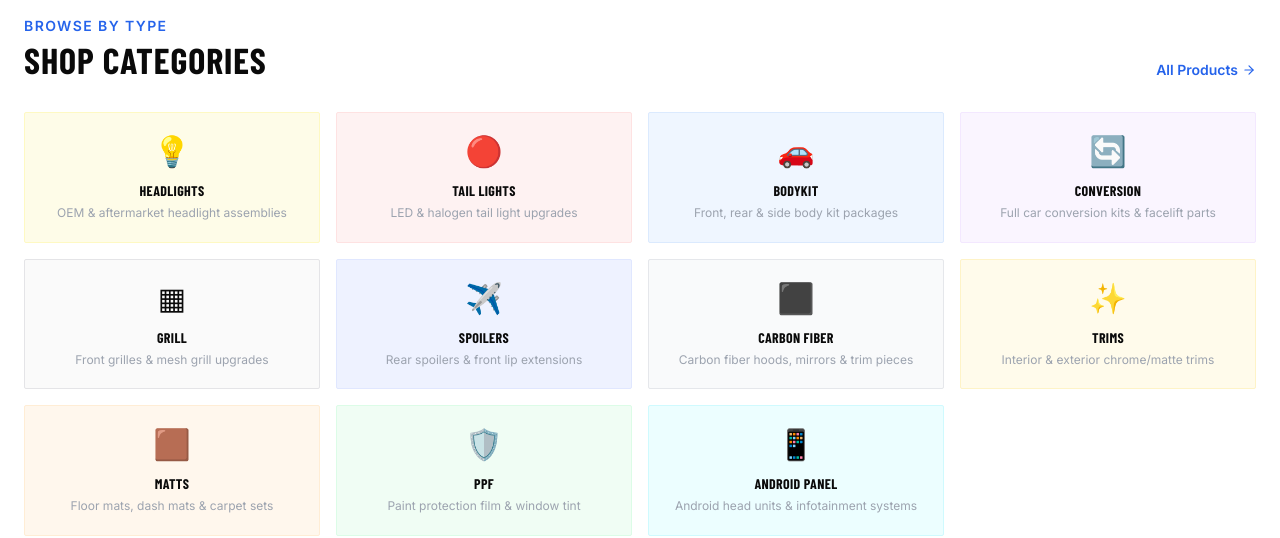
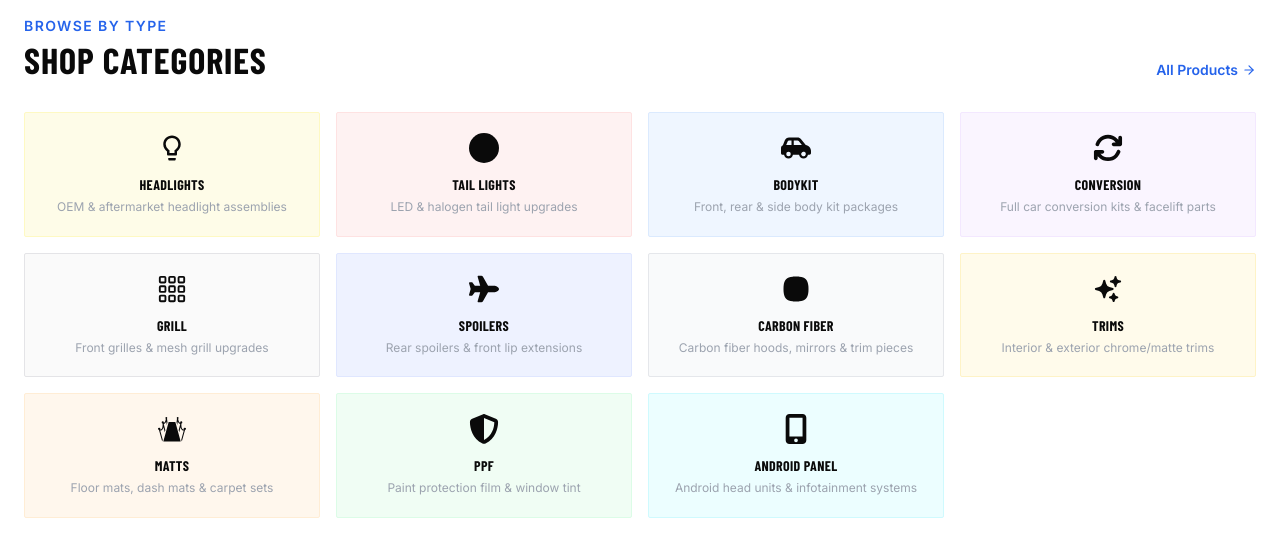
Before and after one commit to faizan216/sn-motors, a Next.js app: page / in a window 1280 px wide. Shown: the part 780-1318 px from the top of the page. Built offline with nearby package versions, Linux system fonts and the light colour scheme; no server answers; the database is empty; a web font is replaced by a local one.

Commit message:
Added react-icons

```diff
--- a/components/product/CategoryGrid.js
+++ b/components/product/CategoryGrid.js
@@ -1,17 +1,30 @@
 import Link from "next/link";
+import { GiRedCarpet } from "react-icons/gi";
+import {
+  FaCarSide,
+  FaArrowsRotate,
+  FaShieldHalved,
+  FaMobileScreenButton,
+  FaCircle,
+  FaPlane,
+} from "react-icons/fa6";
+import { HiSparkles } from "react-icons/hi2";
+import { BsGrid3X3Gap } from "react-icons/bs";
+import { TbSquareRoundedFilled } from "react-icons/tb";
+import { MdOutlineLightbulb } from "react-icons/md";
 
 const CATEGORIES = [
-  { name: "Headlights",    icon: "💡", desc: "OEM & aftermarket headlight assemblies",     color: "bg-yellow-50  border-yellow-100" },
-  { name: "Tail Lights",   icon: "🔴", desc: "LED & halogen tail light upgrades",           color: "bg-red-50     border-red-100"    },
-  { name: "Bodykit",       icon: "🚗", desc: "Front, rear & side body kit packages",        color: "bg-blue-50    border-blue-100"   },
-  { name: "Conversion",    icon: "🔄", desc: "Full car conversion kits & facelift parts",   color: "bg-purple-50  border-purple-100" },
-  { name: "Grill",         icon: "▦",  desc: "Front grilles & mesh grill upgrades",         color: "bg-zinc-50    border-zinc-200"   },
-  { name: "Spoilers",      icon: "✈️", desc: "Rear spoilers & front lip extensions",        color: "bg-indigo-50  border-indigo-100" },
-  { name: "Carbon Fiber",  icon: "⬛", desc: "Carbon fiber hoods, mirrors & trim pieces",   color: "bg-gray-50    border-gray-200"   },
-  { name: "Trims",         icon: "✨", desc: "Interior & exterior chrome/matte trims",      color: "bg-amber-50   border-amber-100"  },
-  { name: "Matts",         icon: "🟫", desc: "Floor mats, dash mats & carpet sets",         color: "bg-orange-50  border-orange-100" },
-  { name: "PPF",           icon: "🛡️", desc: "Paint protection film & window tint",         color: "bg-green-50   border-green-100"  },
-  { name: "Android Panel", icon: "📱", desc: "Android head units & infotainment systems",   color: "bg-cyan-50    border-cyan-100"   },
+  { name: "Headlights",    Icon: MdOutlineLightbulb,    desc: "OEM & aftermarket headlight assemblies",     color: "bg-yellow-50  border-yellow-100" },
+  { name: "Tail Lights",   Icon: FaCircle,              desc: "LED & halogen tail light upgrades",           color: "bg-red-50     border-red-100"    },
+  { name: "Bodykit",       Icon: FaCarSide,             desc: "Front, rear & side body kit packages",        color: "bg-blue-50    border-blue-100"   },
+  { name: "Conversion",    Icon: FaArrowsRotate,        desc: "Full car conversion kits & facelift parts",   color: "bg-purple-50  border-purple-100" },
+  { name: "Grill",         Icon: BsGrid3X3Gap,          desc: "Front grilles & mesh grill upgrades",         color: "bg-zinc-50    border-zinc-200"   },
+  { name: "Spoilers",      Icon: FaPlane,               desc: "Rear spoilers & front lip extensions",        color: "bg-indigo-50  border-indigo-100" },
+  { name: "Carbon Fiber",  Icon: TbSquareRoundedFilled, desc: "Carbon fiber hoods, mirrors & trim pieces",   color: "bg-gray-50    border-gray-200"   },
+  { name: "Trims",         Icon: HiSparkles,            desc: "Interior & exterior chrome/matte trims",      color: "bg-amber-50   border-amber-100"  },
+  { name: "Matts",         Icon: GiRedCarpet,           desc: "Floor mats, dash mats & carpet sets",         color: "bg-orange-50  border-orange-100" },
+  { name: "PPF",           Icon: FaShieldHalved,        desc: "Paint protection film & window tint",         color: "bg-green-50   border-green-100"  },
+  { name: "Android Panel", Icon: FaMobileScreenButton,  desc: "Android head units & infotainment systems",   color: "bg-cyan-50    border-cyan-100"   },
 ];
 
 export default function CategoryGrid() {
@@ -23,9 +36,7 @@ export default function CategoryGrid() {
           href={`/products?category=${encodeURIComponent(cat.name)}`}
           className={`group flex flex-col items-center text-center p-5 border rounded-sm ${cat.color} hover:border-brand-blue hover:shadow-md transition-all duration-200`}
         >
-          <span className="text-3xl mb-3 group-hover:scale-110 transition-transform duration-200">
-            {cat.icon}
-          </span>
+          <cat.Icon className="text-3xl mb-3 text-brand-dark group-hover:scale-110 group-hover:text-brand-blue transition-transform duration-200" />
           <span className="font-display font-bold uppercase text-sm text-brand-dark group-hover:text-brand-blue transition-colors tracking-wide">
             {cat.name}
           </span>
--- a/package.json
+++ b/package.json
@@ -17,6 +17,7 @@
     "next": "14.2.5",
     "react": "^18.3.1",
     "react-dom": "^18.3.1",
+    "react-icons": "^5.7.0",
     "tailwind-merge": "^2.4.0",
     "zustand": "^4.5.4"
   },
```
Also changed, not shown: 1 other file (tests, documents, lock files or other folders).
